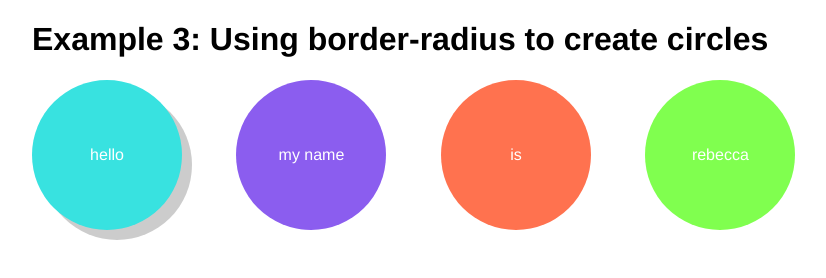
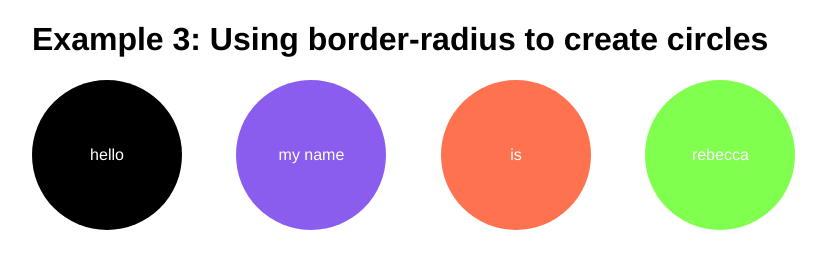
Before and after one commit to rlieberman/CG214-2017, a plain HTML site: page Week07-BoxModel/example-3-round/index.html in a window 1280 px wide. In both pictures the pointer is over the element "hello". Shown: the whole page, without its empty margins (208-1034 px from the left). Drawn offline with Linux system fonts and the light colour scheme.

Commit message:
Update style.css

```diff
--- a/Week07-BoxModel/example-3-round/css/style.css
+++ b/Week07-BoxModel/example-3-round/css/style.css
@@ -69,5 +69,11 @@ body {
 }
 
 div:hover {
-	 box-shadow: 10px 10px rgba(0,0,0,.2);
+/*	 box-shadow: 10px 10px rgba(0,0,0,.2);*/
+    background-color: black;
+/*
+    background-image: url('http://s4.thingpic.com/images/43/kXzoimWAgfNywwu6TV4fAu52.jpeg');
+    background-size: cover;
+*/
+
 }
```
